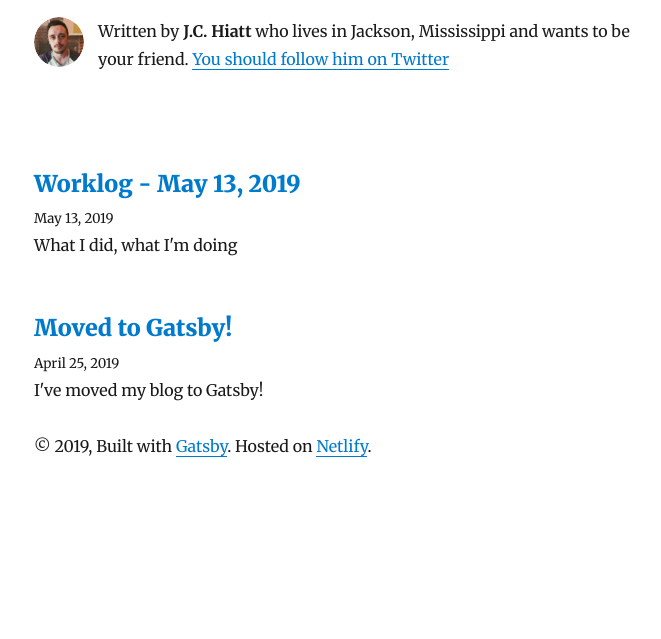
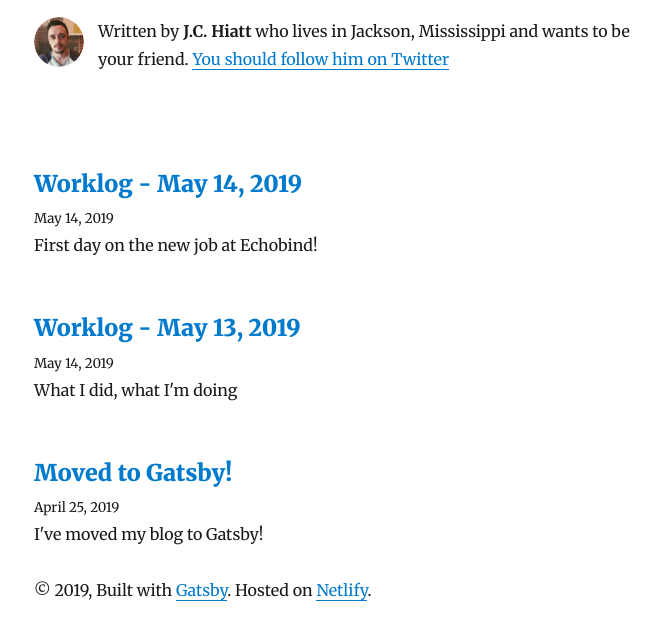
Before and after one commit to jchiatt/jchiatt.com, a Gatsby site: page / in a window 1280 px wide. Shown: the part 137-776 px from the top of the page, without its empty margins (291-952 px from the left). Built offline with nearby package versions, Linux system fonts and the light colour scheme; Gatsby itself is replaced by a stand-in of ours; some packages are replaced by stand-ins of ours.

Commit message:
worklog May 14, 2019

```diff
--- a/content/blog/worklog-05-13-2019/index.md
+++ b/content/blog/worklog-05-13-2019/index.md
@@ -1,7 +1,7 @@
 ---
-title: Worklog - May 13, 2019
-date: "2019-05-13"
-description: "What I did, what I'm doing"
+title: Worklog - May 14, 2019
+date: "2019-05-14"
+description: "First day on the new job at Echobind!"
 ---
 
 Today was my first day at [Echobind](https://echobind.com), where I have joined as a Software Engineer & Growth Manager. Most of my day was getting acquainted with the company and meeting some of the team.
--- /dev/null
+++ b/content/blog/worklog-05-14-2019/index.md
@@ -0,0 +1,11 @@
+---
+title: Worklog - May 13, 2019
+date: "2019-05-14"
+description: "What I did, what I'm doing"
+---
+
+Today, I spent a lot of time in Notion and meeting more of my new team members at [Echobind](https://echobind.com). I also spent some time thinking through how I might be able to help the community more over the next few months. ❤️
+
+Tomorrow, I'll be volunteering at the [Mississippi Coding Academies](https://mscoding.org) by evaluating the students' final project presentations. Should be fun! I'll also work more on planning the next few months of opportunities at Echobind!
+
+Today, [I was looking for a tool](https://twitter.com/jchiatt/status/1128318252071948288) that would let me have global search across services like Slack, Gmail, Twitter, etc. There's just too many places for conversations these days and I'm having trouble finding stuff! I learned about a tool called Shift, which seems to allow this. I haven't signed up yet, but I'm looking forward to checking it out! Will report back!
```
